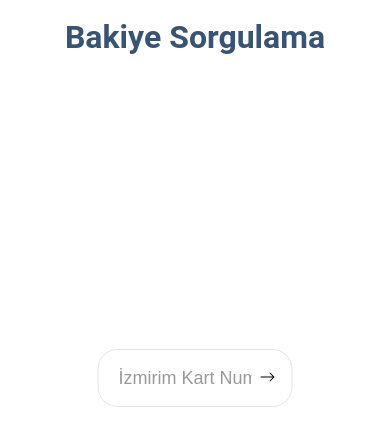
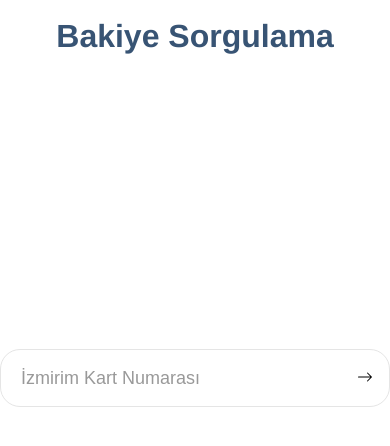
Before and after one commit to cancakar35/izmirim-kart-bakiye, a plain HTML site: page index.html in a window 390 px wide. Shown: the part 44-490 px from the top of the page. Drawn offline with Linux system fonts and the light colour scheme.

Commit message:
Mobile View Improvements

```diff
--- a/style.css
+++ b/style.css
@@ -8,10 +8,14 @@ body {
     justify-content: center;
     align-items: center;
     color: #385474;
-    font-family: "roboto";
+    font-family: 'Helvetica', 'Arial', sans-serif;
 }
 
 .kart-inp-container {
+    display: flex;
+    flex-direction: column;
+    justify-content: center;
+    align-items: center;
     position: absolute;
     top: 50%;
     left: 50%;
@@ -136,13 +140,17 @@ body {
     color: #999;
 }
 
-@media only screen and (max-width: 600px) {
+@media only screen and (max-width: 768px) {
     .kart-other-info {
         flex-direction: column;
     }
 
     .kart-data-container {
         margin: 40px 0 0 0;
+        width: fit-content;
+    }
+
+    .kart-inp-container {
         width: 100%;
     }
 }
```
